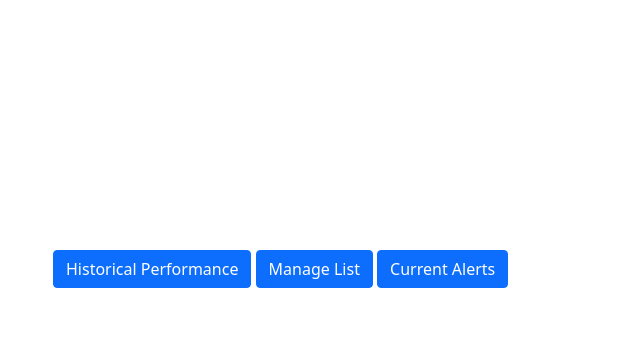
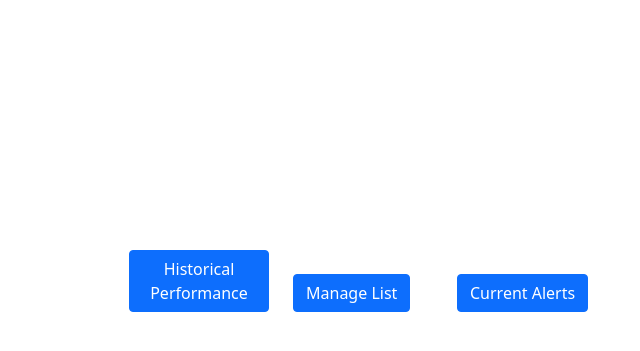
Before and after one commit to Japharidze/stock_cart, a Flask app: page / in a window 1280 px wide. Shown: the top 351 px of the page, without its empty margins (277-917 px from the left). Run offline with Flask 2, Linux system fonts and the light colour scheme; parts of the project's set-up code (start-up, migrations or seed data) failed here and were passed over; some libraries are stand-ins or nearby versions.

Commit message:
little styling

```diff
--- a/app/static/css/style.css
+++ b/app/static/css/style.css
@@ -1,9 +1,9 @@
 .center {
     margin: auto;
     position: absolute;
-    width: 50%;
+    width: 40%;
     top: 30%;
-    left: 25%;
+    left: 30%;
     padding: 10px;
 }
 
@@ -28,18 +28,3 @@
     border: 1px solid #888;
     width: 80%; /* Could be more or less, depending on screen size */
   }
-
-  /* The Close Button */
-  .close {
-    color: #aaa;
-    float: right;
-    font-size: 28px;
-    font-weight: bold;
-  }
-
-  .close:hover,
-  .close:focus {
-    color: black;
-    text-decoration: none;
-    cursor: pointer;
-  }
--- a/app/templates/index.html
+++ b/app/templates/index.html
@@ -1,9 +1,17 @@
 {% extends "base.html" %}
 {% block title %} Index {% endblock %}
 {% block body %}
-        <div class="center">
-            <a class="btn btn-primary" href="{{ url_for('historical_performance') }}">Historical Performance </a>
-            <a class="btn btn-primary" href="{{ url_for('manage_list') }}">Manage List</a>
-            <a class="btn btn-primary" href="{{ url_for('current_alerts') }}">Current Alerts</a>
-        </div>
+<div class="container">
+    <div class="row align-items-end center">
+    <div class="col">
+        <a class="btn btn-primary" href="{{ url_for('historical_performance') }}">Historical Performance </a>
+    </div>
+    <div class="col">
+        <a class="btn btn-primary" href="{{ url_for('manage_list') }}">Manage List</a>
+    </div>
+    <div class="col">
+        <a class="btn btn-primary" href="{{ url_for('current_alerts') }}">Current Alerts</a>
+    </div>
+    </div>
+</div>
 {% endblock %}
```
